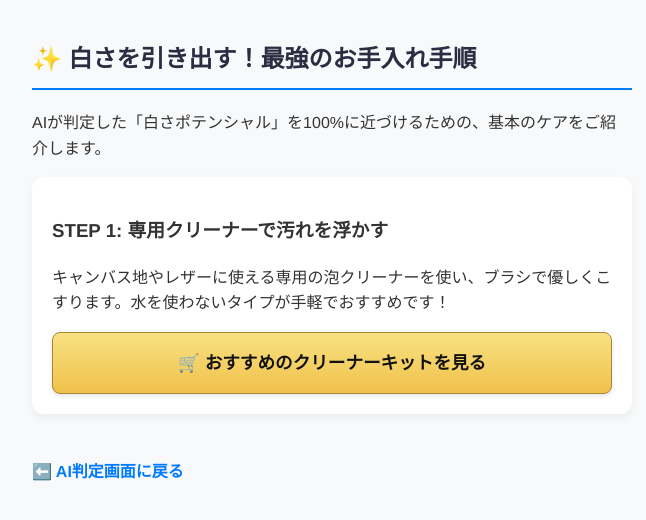
After one commit to Fuma-max320/sneaker-hospital, a Flask app: page /care in a window 1280 px wide. The commit adds this page. Shown: the top 520 px of the page, without its empty margins (308-954 px from the left). Run offline with Flask 3, Linux system fonts and the light colour scheme.

Commit message:
Add files via upload

```diff
--- a/app.py
+++ b/app.py
@@ -9,6 +9,12 @@ app = Flask(__name__)
 @app.route('/')
 def home():
     return render_template('index.html')
+
+# 👇ここから追加：お手入れ解説ページへのルート
+@app.route('/care')
+def care():
+    return render_template('care.html')
+# 👆ここまで追加
 
 @app.route('/analyze', methods=['POST'])
 def analyze():
--- /dev/null
+++ b/templates/care.html
@@ -0,0 +1,76 @@
+<!DOCTYPE html>
+<html lang="ja">
+<head>
+    <meta charset="UTF-8">
+    <meta name="viewport" content="width=device-width, initial-scale=1.0">
+    <title>靴のお手入れ方法 - スニーカーAIクリーナー</title>
+    <style>
+        body {
+            font-family: 'Helvetica Neue', Arial, sans-serif;
+            background-color: #f8f9fa;
+            color: #333;
+            padding: 20px;
+            max-width: 600px;
+            margin: 0 auto;
+            line-height: 1.6;
+        }
+        h2 {
+            color: #2b2d42;
+            border-bottom: 2px solid #007bff;
+            padding-bottom: 10px;
+        }
+        .care-step {
+            background: white;
+            padding: 20px;
+            border-radius: 12px;
+            margin-bottom: 25px;
+            box-shadow: 0 4px 10px rgba(0,0,0,0.05);
+        }
+        /* 🎨 魔法のアフィリエイトボタンの装飾 */
+        .affiliate-btn {
+            display: flex;
+            align-items: center;
+            justify-content: center;
+            background: linear-gradient(180deg, #f8e182 0%, #f0c14b 100%); /* Amazon風ゴールド */
+            border: 1px solid #a88734;
+            color: #111;
+            padding: 16px 20px;
+            text-decoration: none;
+            font-weight: bold;
+            font-size: 1.1rem;
+            border-radius: 8px;
+            box-shadow: 0 2px 5px rgba(0,0,0,0.1);
+            transition: transform 0.2s, box-shadow 0.2s;
+            margin-top: 15px;
+        }
+        .affiliate-btn:active {
+            transform: scale(0.97);
+            box-shadow: 0 1px 2px rgba(0,0,0,0.1);
+        }
+        .back-link {
+            display: inline-block;
+            margin-top: 20px;
+            color: #007bff;
+            text-decoration: none;
+            font-weight: bold;
+        }
+    </style>
+</head>
+<body>
+
+    <h2>✨ 白さを引き出す！最強のお手入れ手順</h2>
+    <p>AIが判定した「白さポテンシャル」を100%に近づけるための、基本のケアをご紹介します。</p>
+
+    <div class="care-step">
+        <h3>STEP 1: 専用クリーナーで汚れを浮かす</h3>
+        <p>キャンバス地やレザーに使える専用の泡クリーナーを使い、ブラシで優しくこすります。水を使わないタイプが手軽でおすすめです！</p>
+
+        <a href="https://amazon.co.jp/..." target="_blank" class="affiliate-btn">
+            🛒 おすすめのクリーナーキットを見る
+        </a>
+    </div>
+
+    <a href="/" class="back-link">⬅️ AI判定画面に戻る</a>
+
+</body>
+</html>
```
Also changed, not shown: templates/index.html (+11 -1 lines), static/ogp-image.jpg (added).
